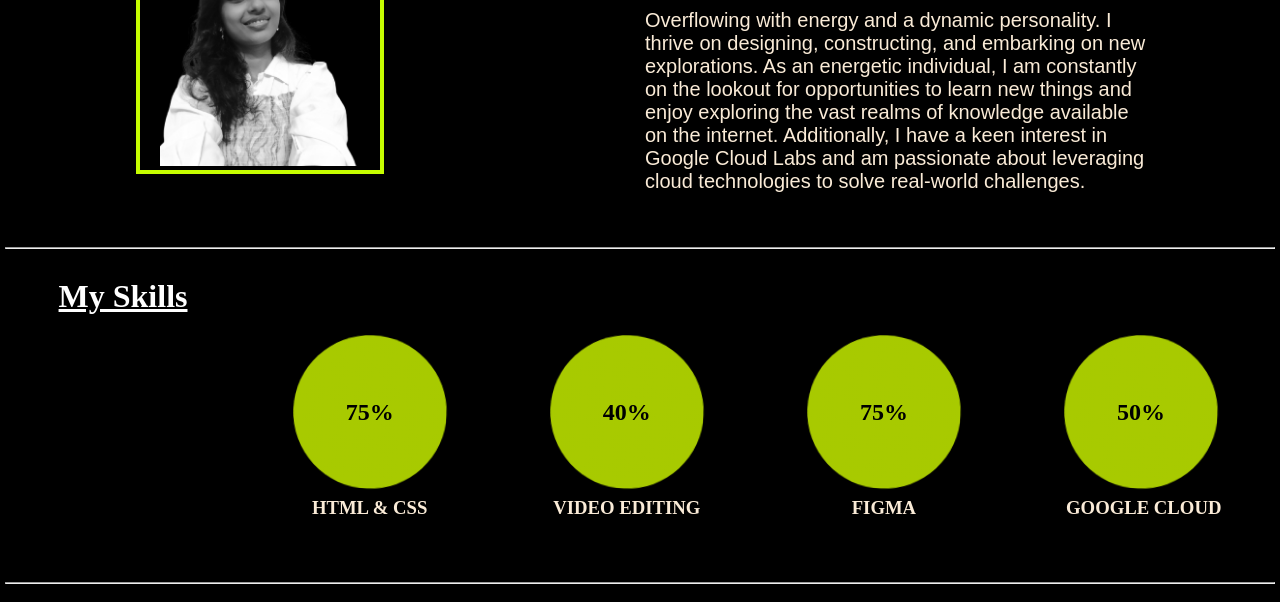
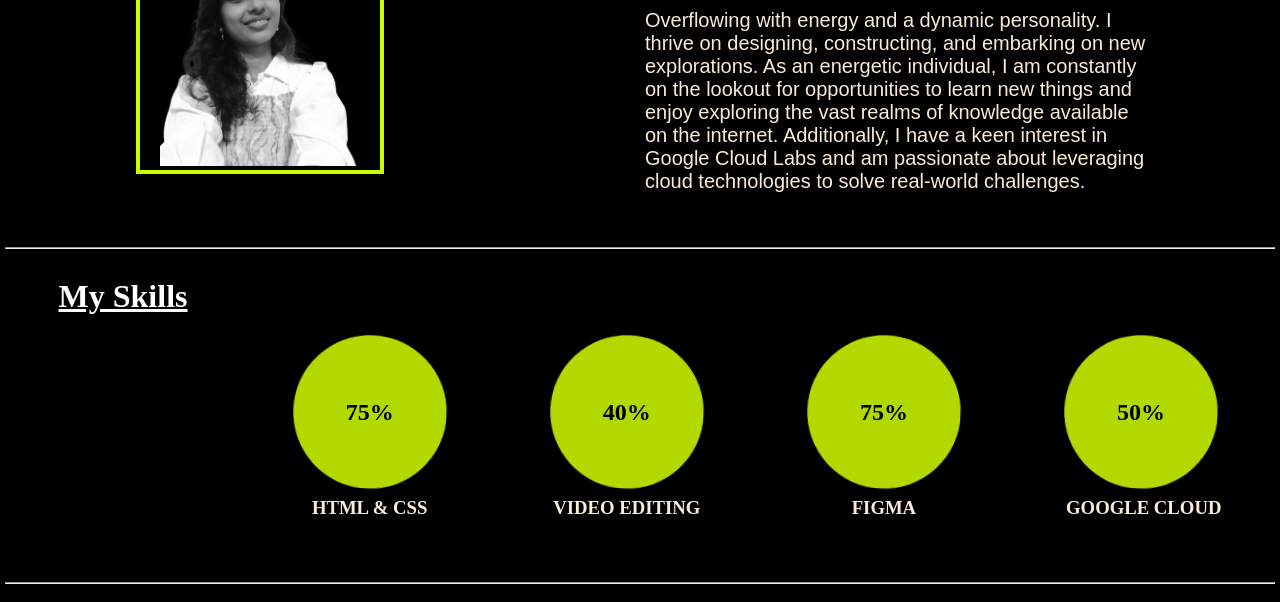
Before and after one commit to harika-haru/mavelik-oru-portfolio, a plain HTML site: page index.html in a window 1280 px wide. Shown: the part 546-1148 px from the top of the page. Drawn offline with Linux system fonts and the light colour scheme.

Commit message:
final-commit

```diff
--- a/style.css
+++ b/style.css
@@ -59,7 +59,7 @@ p {
     width: 300px;
     height: 300px;
     background-color: yellow;
-   border-radius: 60% 40% 70% 40%;
+    border-radius: 60% 40% 70% 40%;
     animation: amoeba 3s infinite alternate ease-in-out;
 }
 
@@ -165,7 +165,7 @@ p {
 .circle1 {
     width: 100%;
     height: 100%;
-    background: conic-gradient(transparent 0%, rgba(208, 255, 0, 0.73) 0%);
+    background: conic-gradient(transparent 0%, rgba(208, 255, 0, 0.803) 0%);
     border-radius: 70%;
     z-index: 2;
     animation: rand 3s infinite alternate ease-in-out;
@@ -296,7 +296,7 @@ h3 {
 .image {
     width: 20%;
     left: 40rem;
-    top:10rem;
+    top: 10rem;
     position: absolute;
 }
 
```
Also changed, not shown: index.html (+0 -2 lines).
